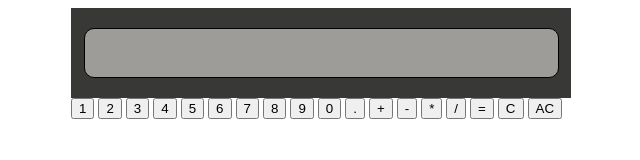
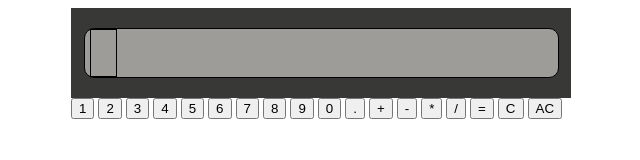
Before and after one commit to velibor918/Calculator-, a plain HTML site: page index.html in a window 1280 px wide. Shown: the full height of the page, 319-959 px from the left. Drawn offline with Linux system fonts and the light colour scheme.

Commit message:
Added outline to relfection div for testing

```diff
--- a/style.css
+++ b/style.css
@@ -30,3 +30,9 @@
     font-size: 40px;
     padding-left: 5px;
 }
+
+.reflection {
+    height: 95%;
+    width: 25px;
+    border: 1px solid black;
+}
```
